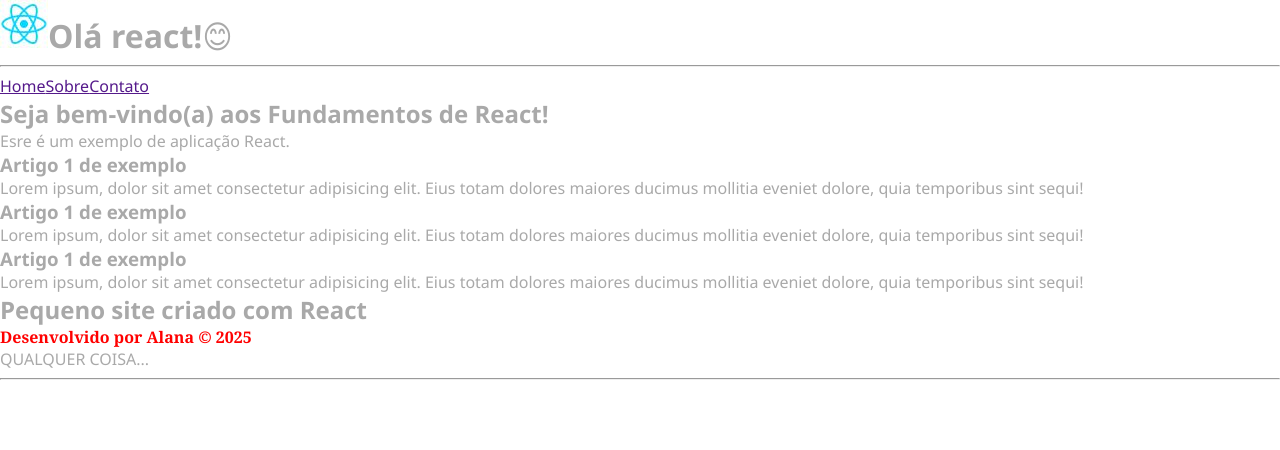
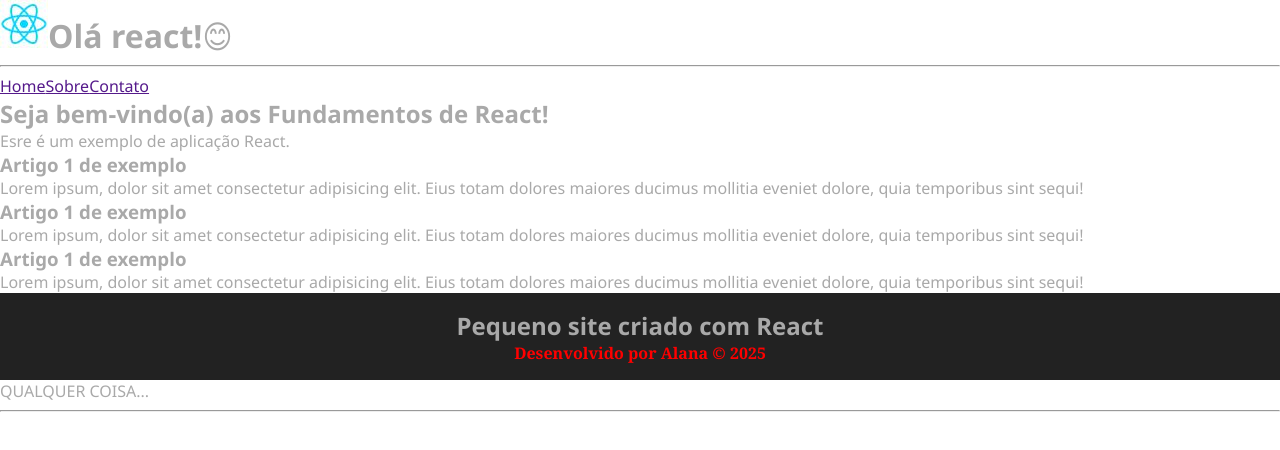
Before and after one commit to alanasrocha08/react-fundamentos, a React (Vite) app: page / in a window 1280 px wide. Shown: the top 450 px of the page. Built offline with nearby package versions, Linux system fonts and the light colour scheme.

Commit message:
Update Rodape.tsx

```diff
--- a/src/components/Rodape.tsx
+++ b/src/components/Rodape.tsx
@@ -1,7 +1,16 @@
+import type { CSSProperties } from "react";
+
+const estilosRodape: CSSProperties = {
+  backgroundColor: "#222",
+  color: "#fffff",
+  textAlign: "center",
+  padding: "1rem",
+};
+
 export default function Rodape() {
   return (
     <>
-      <footer>
+      <footer style={estilosRodape}>
         <h2>Pequeno site criado com React</h2>
         <p style={{ color: "red", fontWeight: "bold" }}>
           Desenvolvido por <b>Alana</b> &copy; 2025
```
